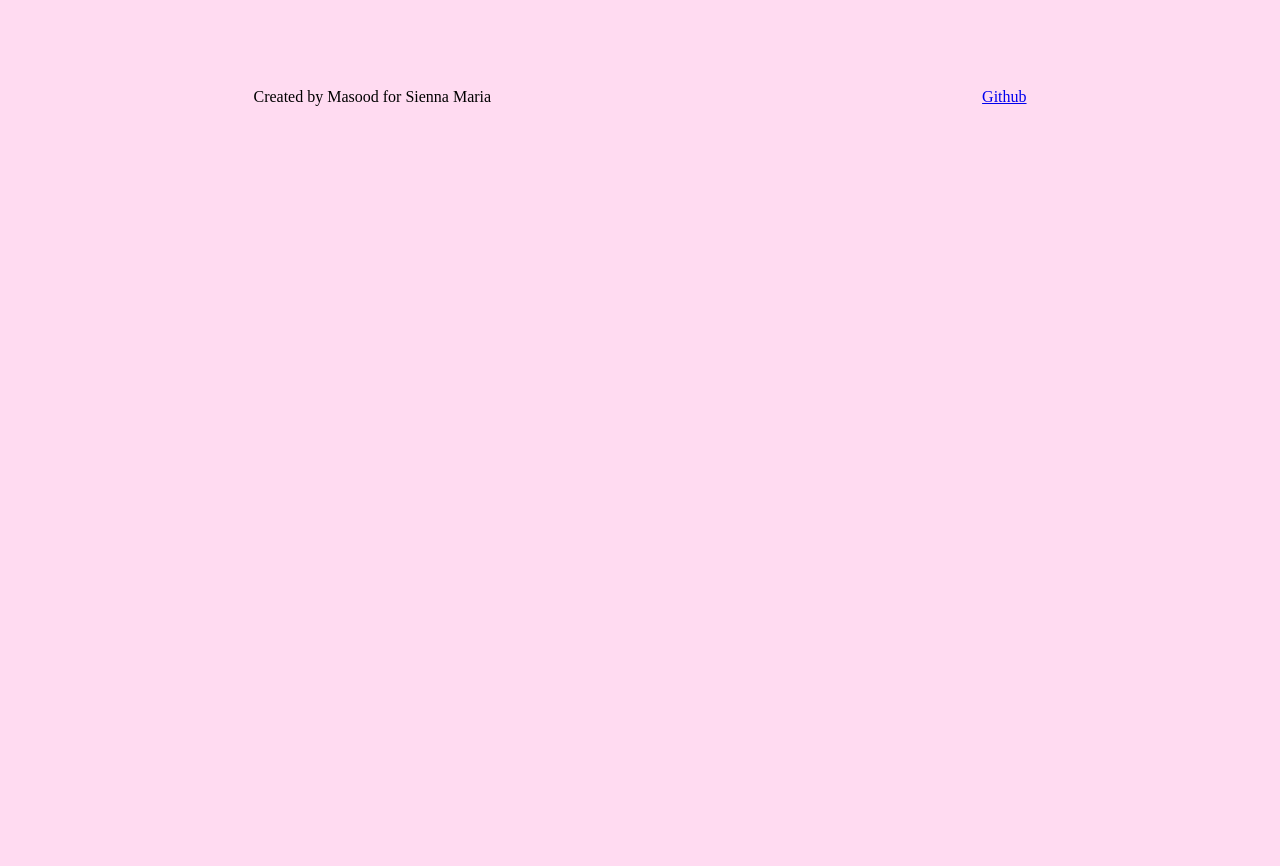
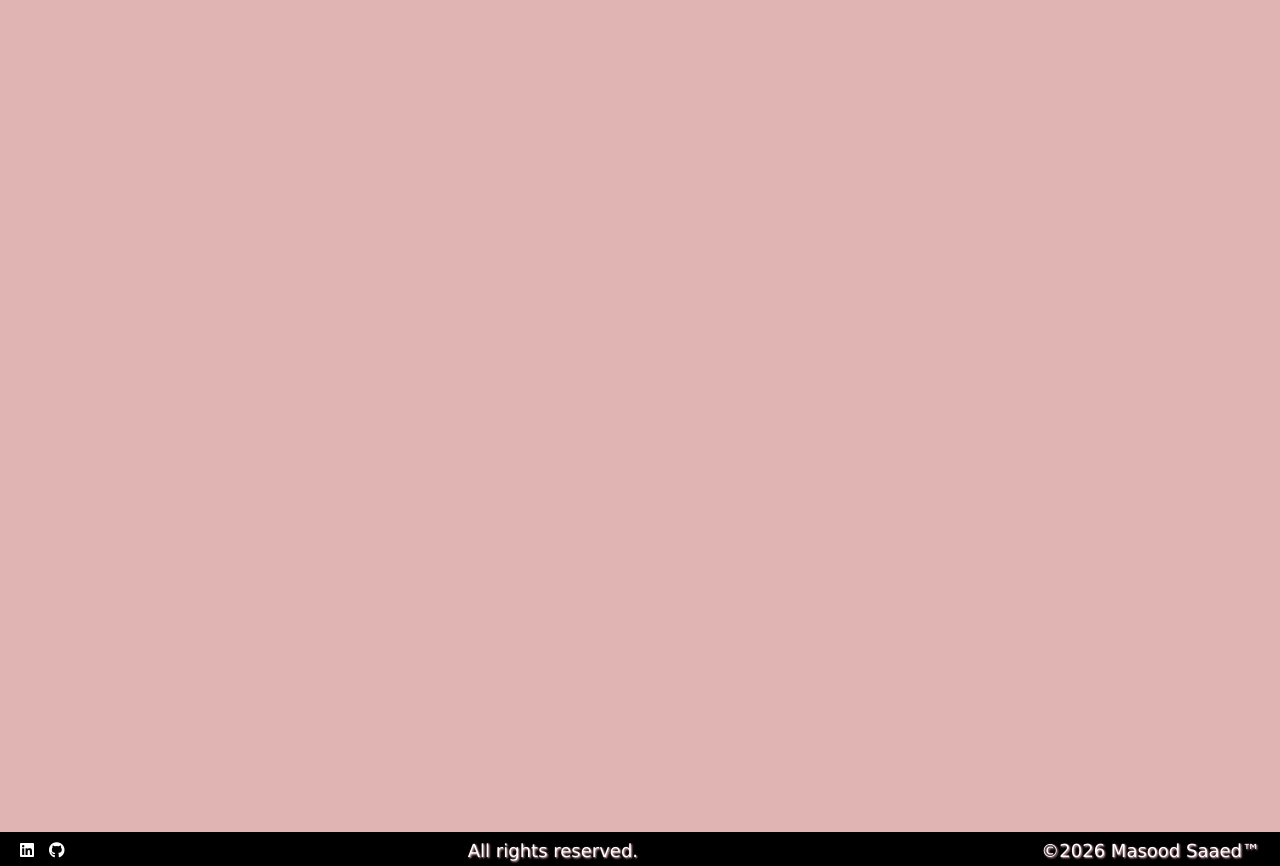
Before and after one commit to MasoodMS95/SiennaMaria.com, a React (Vite) app in the folder frontend/: page / in a window 1280 px wide. Before the commit the page ends 800 px from the top, so only its background shows below. Built offline with nearby package versions, Linux system fonts and the light colour scheme.

Commit message:
Added footer and relevant styling

```diff
--- a/frontend/index.html
+++ b/frontend/index.html
@@ -2,16 +2,28 @@
 <html lang="en">
   <head>
     <meta charset="UTF-8" />
-    <link rel="icon" type="image" href="https://cdn.discordapp.com/attachments/1167924118428057621/1468672075261546506/disc_logo_main.png?ex=6984def5&is=69838d75&hm=f67716b3c370e7c7fd37e03f2dd668f0b8a6e53faed4ebdfc8e43e1e0aeedb71&" />
+    <link rel="icon" type="image" href="./src/assets/eufre_community_image.png" />
     <meta name="viewport" content="width=device-width, initial-scale=1.0" />
     <title>SiennaMaria.com</title>
   </head>
   <body>
     <div id="root"></div>
     <script type="module" src="/src/main.jsx"></script>
-    <footer>
-      <p> Created by Masood for Sienna Maria </p>
-      <a href="https://www.github.com/MasoodMS95">Github</a>
-    </footer>
+    <footer class="footer-container">
+      <div class="socials-box">
+        <a style="cursor: pointer; color:white;" class="linkedInFooter" href="https://www.linkedin.com/in/masoodms/" target="_blank">
+          <i class="fa-brands fa-linkedin"></i>
+        </a>
+        <a style="cursor: pointer; color:white;" class="githubFooter" href="https://github.com/MasoodMS95" target="_blank">
+          <i class="fa-brands fa-github"></i>
+        </a>
+      </div>
+      <div class="rights-reserved">
+        <span class="footer-text">All rights reserved.</span>
+      </div>
+      <div class="copyright-box">
+        <span class="footer-text">©2026 Masood Saaed™</span>
+      <script src="https://kit.fontawesome.com/da04e18448.js" crossorigin="anonymous"></script>
+      </footer>
   </body>
 </html>
--- a/frontend/src/index.css
+++ b/frontend/src/index.css
@@ -1,11 +1,32 @@
+#root {
+    min-height: 96vh;
+}
+
 body{
   box-sizing: border-box;
-  background-color: rgb(255, 219, 241);
+  background-color: rgb(224,180,179);
+  margin: 0px;
 }
 
 footer{
-  display:flex;
+  align-items: center;
+  background-color: black;
+  border-top: solid black;
+  display: flex;
   flex-direction: row;
-  align-items: center;
-  justify-content: space-around;
+  justify-content: space-between;
+  padding: 5px 20px;
+  text-align: center;
 }
+
+.socials-box{
+  display: flex;
+  column-gap: 15px;
+}
+
+.footer-text{
+  color: white;
+  font-family:Verdana, Geneva, Tahoma, sans-serif;
+  font-size: 18px;
+  text-shadow: 1px 1px 2px pink;
+}
```
